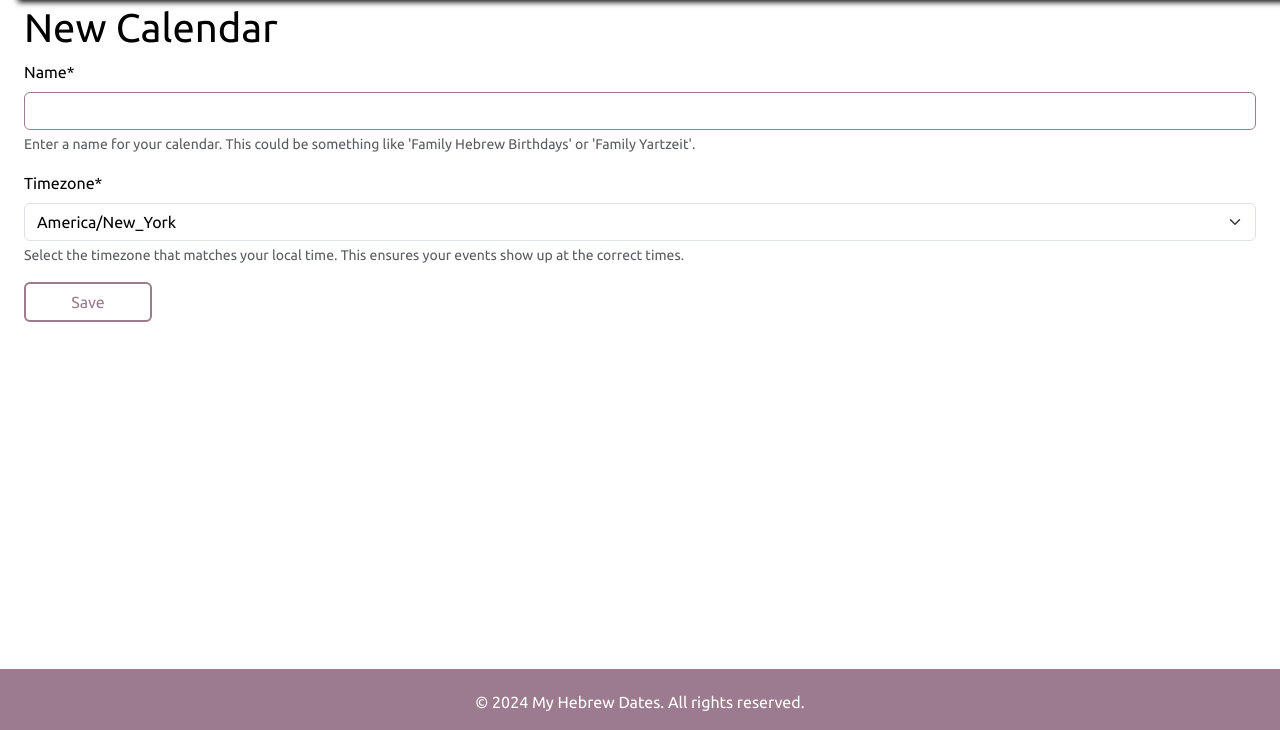
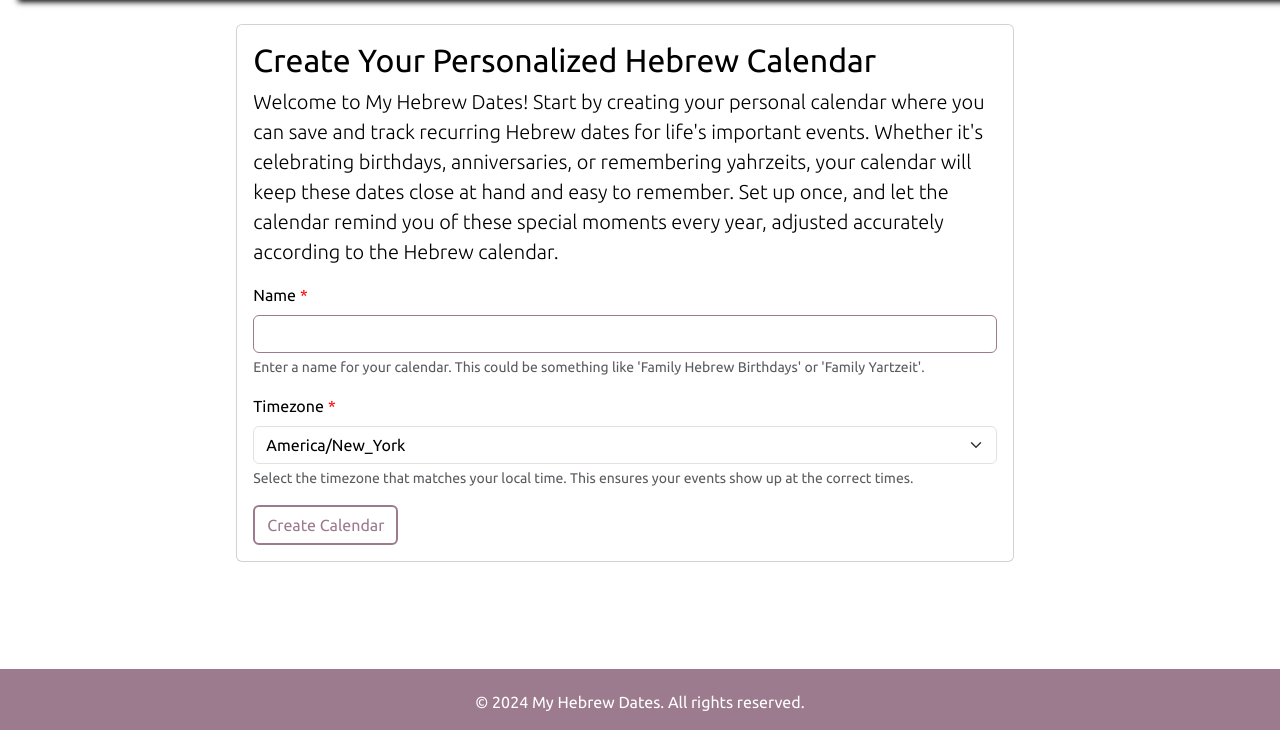
Before and after one commit to abe-101/myHebrewDates, a Django app: page /calendars/new/ in a window 1280 px wide. Shown: the part 70-800 px from the top of the page. Run offline with Django 4.2, Linux system fonts and the light colour scheme; the visitor is signed in with stand-in values (Sample User, id 1); parts of the project's set-up code (start-up, migrations or seed data) failed here and were passed over; some libraries are stand-ins or nearby versions; some web fonts are replaced.

Commit message:
change new calendar template

```diff
--- a/my_hebrew_dates/static/css/project.css
+++ b/my_hebrew_dates/static/css/project.css
@@ -9,6 +9,11 @@
   color: #b94a48;
   background-color: #f2dede;
   border-color: #eed3d7;
+}
+
+span.asteriskField {
+  color: red;
+  margin-left: 0.25em; /* This adds a space before the asterisk */
 }
 
 .smooth {
--- a/my_hebrew_dates/templates/hebcal/calendar_new.html
+++ b/my_hebrew_dates/templates/hebcal/calendar_new.html
@@ -2,9 +2,32 @@
 {% load crispy_forms_tags %}
 
 {% block content %}
-<h1>New Calendar</h1>
-<form action="" method="post">{% csrf_token %}
-    {{ form|crispy }}
-    <button class="szButton btn btn-success ml-2" type="submit">Save</button>
-</form>
+<div class="container mt-4">
+    <div class="row justify-content-center">
+        <div class="col-12 col-md-8"> <!-- Adjusts width based on screen size -->
+            <div class="card">
+                <div class="card-body">
+                    <h1 class="card-title h2">Create Your Personalized Hebrew Calendar</h1>
+                    <p class="card-text lead">
+                        Welcome to My Hebrew Dates! Start by creating your
+                        personal calendar where you can save and track
+                        recurring Hebrew dates for life's important events.
+                        Whether it's celebrating birthdays, anniversaries, or
+                        remembering yahrzeits, your calendar will keep these
+                        dates close at hand and easy to remember. Set up once,
+                        and let the calendar remind you of these special
+                        moments every year, adjusted accurately according to
+                        the Hebrew calendar.
+                    </p>
+                    <form action="" method="post">
+                        {% csrf_token %}
+                        {{ form|crispy }}
+                        <button class="szButton btn btn-success ml-2" type="submit">Create Calendar</button>
+                    </form>
+                </div>
+            </div>
+        </div>
+    </div>
+</div>
+
 {% endblock content %}
```
